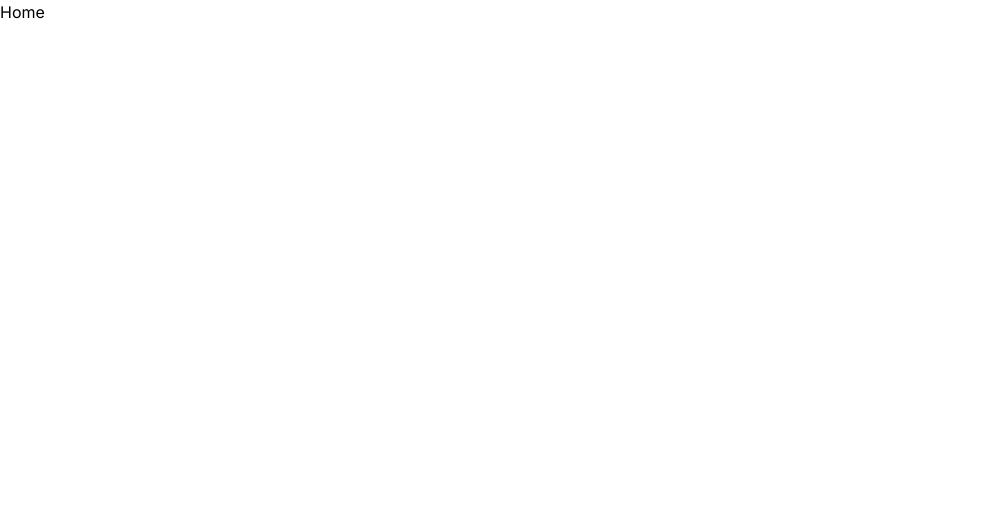
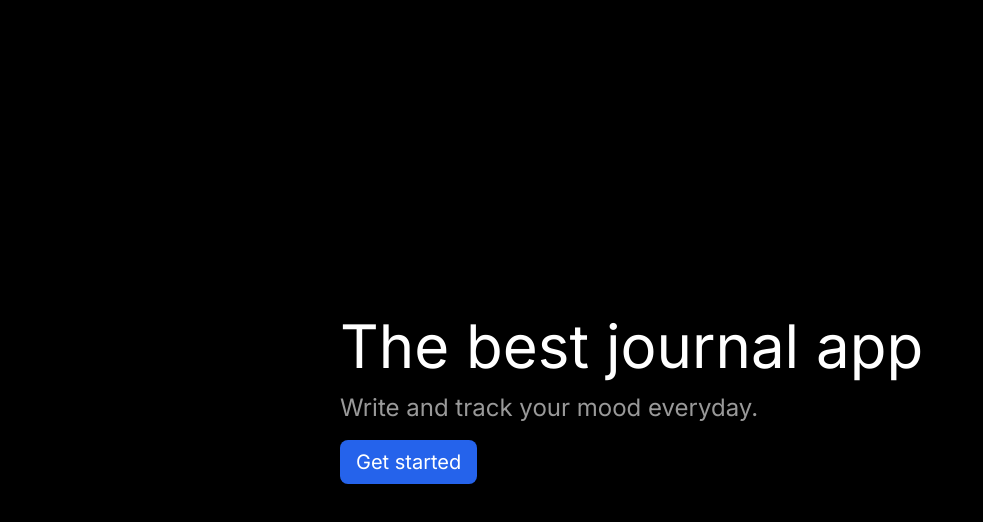
Before and after one commit to wardis/mood, a Next.js app: page / in a window 1280 px wide. Shown: the top 522 px of the page, without its empty margins (0-983 px from the left). Built offline with nearby package versions, Linux system fonts and the light colour scheme.

Commit message:
add home page

```diff
--- a/app/page.tsx
+++ b/app/page.tsx
@@ -1,3 +1,21 @@
+import Link from 'next/link'
+
 export default function Home() {
-  return <div>Home</div>;
+  return (
+    <div className=" flex h-screen w-screen items-center justify-center bg-black text-white">
+      <div className="w-full max-w-[600px] space-y-4">
+        <h1 className="text-6xl">The best journal app</h1>
+        <p className="text-2xl text-white/60">
+          Write and track your mood everyday.
+        </p>
+        <div>
+          <Link href="/journal">
+            <button className="rounded-lg bg-blue-600 px-4 py-2 text-xl">
+              Get started
+            </button>
+          </Link>
+        </div>
+      </div>
+    </div>
+  )
 }
```
Also changed, not shown: package.json (+7 -5 lines), 2 other files (tests, documents, lock files or other folders).
